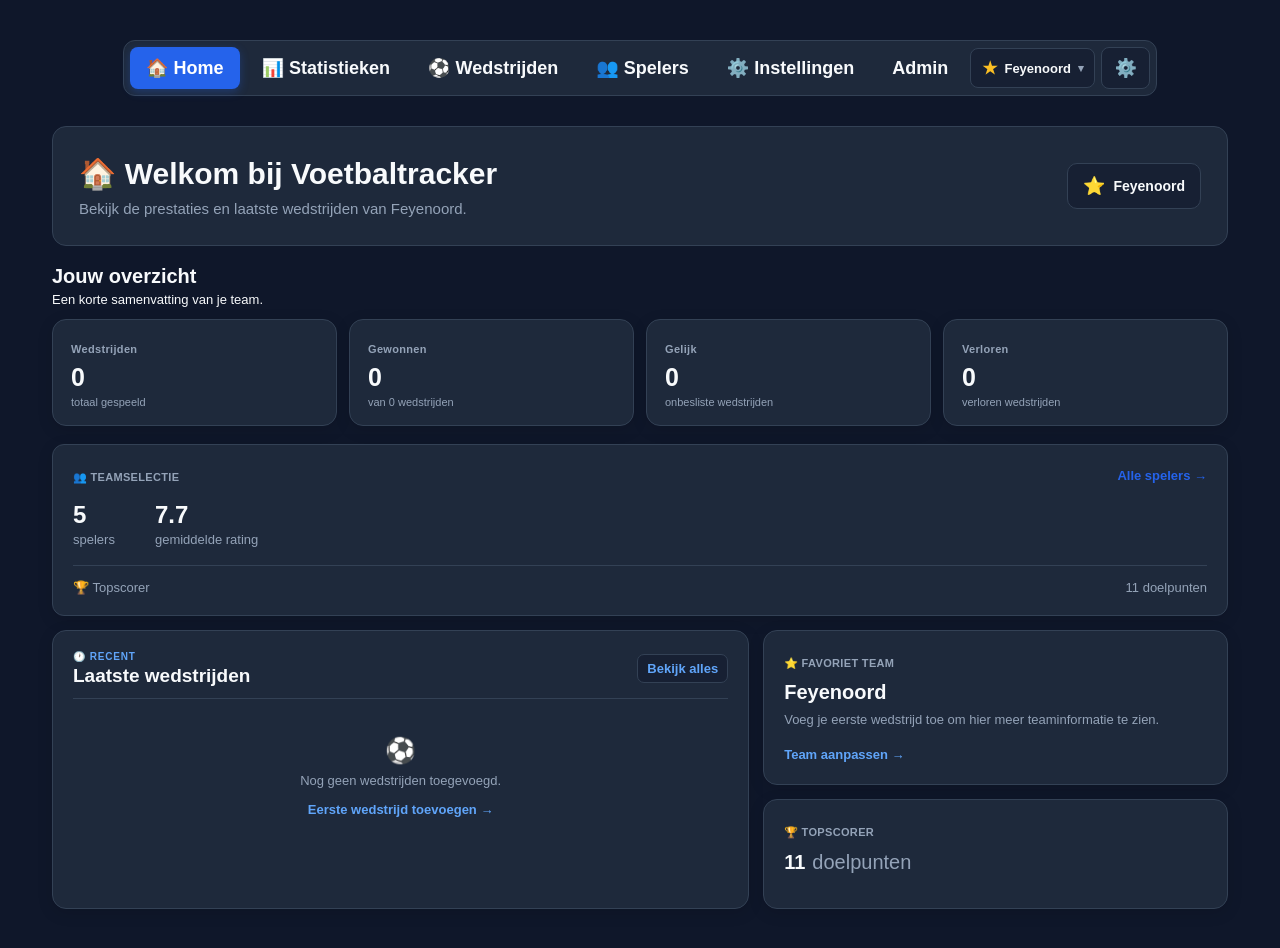
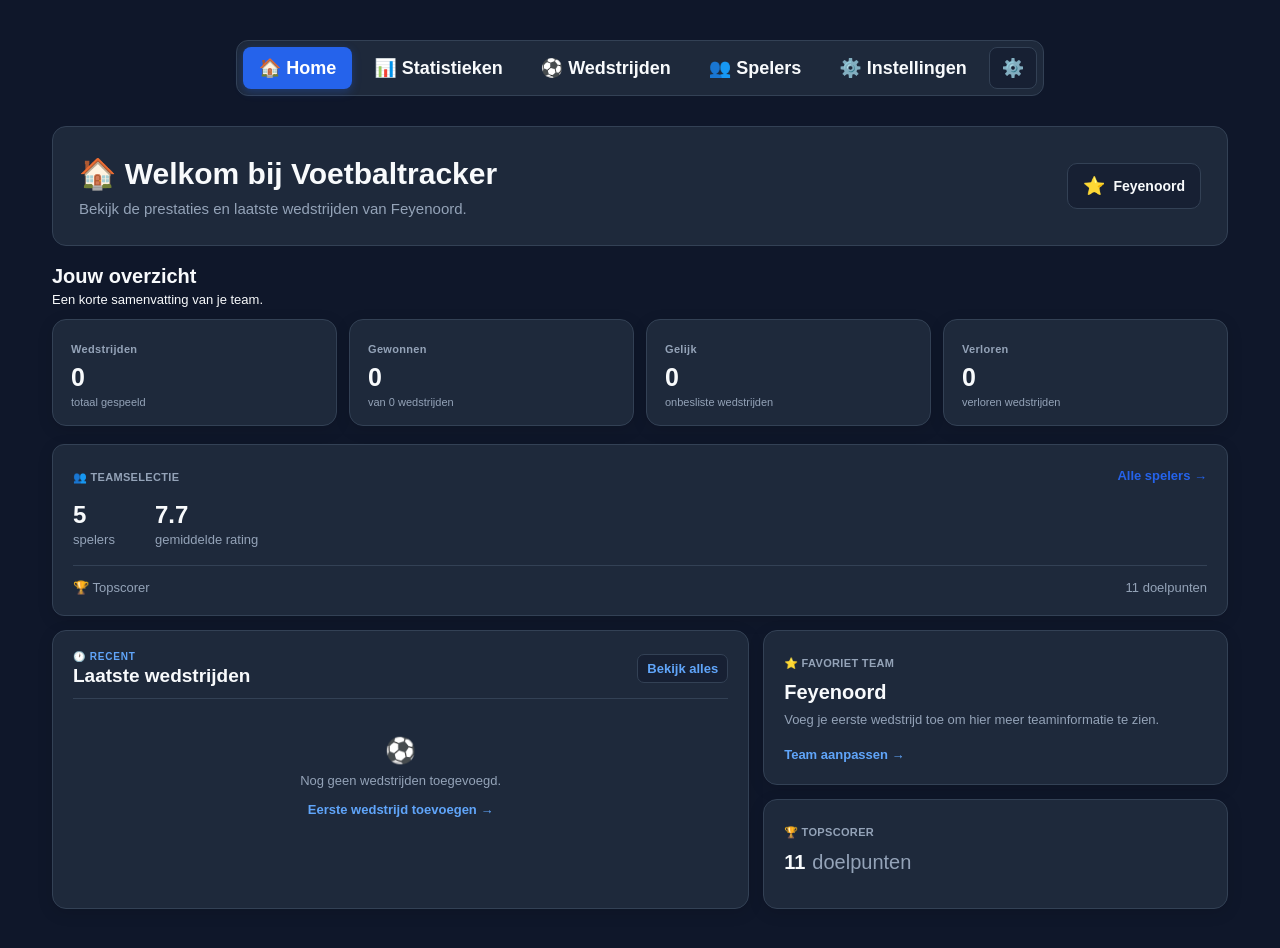
Before and after one commit to Ryan050409/simpel-design, a React (Vite) app: page / in a window 1280 px wide. Built offline with nearby package versions, Linux system fonts and the light colour scheme.

Commit message:
refactor: streamline profile menu functionality and remove unused team menu

```diff
--- a/src/App.tsx
+++ b/src/App.tsx
@@ -1,3 +1,4 @@
+
 import { useEffect, useRef, useState } from "react";
 import {
   BrowserRouter,
@@ -178,34 +179,12 @@ function App() {
     return localStorage.getItem("favoriteTeam") || "Feyenoord";
   });
 
-  const [showTeamMenu, setShowTeamMenu] = useState(false);
-  const favoriteMenuRef = useRef<HTMLDivElement>(null);
-
-  // Nieuw: state en ref voor het profielmenu.
   const [showProfileMenu, setShowProfileMenu] = useState(false);
   const [isLoggedIn, setIsLoggedIn] = useState(() => {
     return localStorage.getItem("demoLoggedIn") === "true";
   });
+
   const profileMenuRef = useRef<HTMLDivElement>(null);
-
-  useEffect(() => {
-    if (!showTeamMenu) return;
-
-    function handleOutsideClick(event: MouseEvent) {
-      if (
-        favoriteMenuRef.current &&
-        !favoriteMenuRef.current.contains(event.target as Node)
-      ) {
-        setShowTeamMenu(false);
-      }
-    }
-
-    document.addEventListener("mousedown", handleOutsideClick);
-
-    return () => {
-      document.removeEventListener("mousedown", handleOutsideClick);
-    };
-  }, [showTeamMenu]);
 
   const [theme, setTheme] = useState<"dark" | "light">(() => {
     const savedTheme = localStorage.getItem("theme");
@@ -278,9 +257,30 @@ function App() {
   useEffect(() => {
     localStorage.setItem("theme", theme);
   }, [theme]);
-  useEffect(()=> {
+
+  useEffect(() => {
     localStorage.setItem("demoLoggedIn", String(isLoggedIn));
   }, [isLoggedIn]);
+
+  useEffect(() => {
+    if (!showProfileMenu) return;
+
+    function handleOutsideClick(event: MouseEvent) {
+      if (
+        profileMenuRef.current &&
+        !profileMenuRef.current.contains(event.target as Node)
+      ) {
+        setShowProfileMenu(false);
+      }
+    }
+
+    document.addEventListener("mousedown", handleOutsideClick);
+
+    return () => {
+      document.removeEventListener("mousedown", handleOutsideClick);
+    };
+  }, [showProfileMenu]);
+
   return (
     <BrowserRouter>
       <div className={`app ${theme}`}>
@@ -295,48 +295,9 @@ function App() {
 
           <NavLink to="/instellingen">⚙️ Instellingen</NavLink>
 
-          {DEMO_USER.role === "admin" && <NavLink to="/admin">Admin</NavLink>}
-
-          <div className="favorite-menu" ref={favoriteMenuRef}>
-            <button
-              type="button"
-              className="favorite-menu-trigger"
-              aria-label={`Favoriete club: ${team}`}
-              aria-expanded={showTeamMenu}
-              aria-haspopup="true"
-              onClick={() => setShowTeamMenu((open) => !open)}
-            >
-              <span aria-hidden="true">★</span>
-              <span className="favorite-menu-current">{team}</span>
-              <span className="favorite-menu-chevron" aria-hidden="true">
-                {showTeamMenu ? "▴" : "▾"}
-              </span>
-            </button>
-
-            {showTeamMenu && (
-              <div className="favorite-menu-dropdown">
-                <p>Kies je favoriete club</p>
-
-                {teams.map((club) => (
-                  <button
-                    type="button"
-                    key={club.id}
-                    className={`favorite-menu-option ${
-                      team === club.name ? "selected" : ""
-                    }`}
-                    aria-pressed={team === club.name}
-                    onClick={() => {
-                      setTeam(club.name);
-                      setShowTeamMenu(false);
-                    }}
-                  >
-                    <span>{club.name}</span>
-                    {team === club.name && <span aria-hidden="true">★</span>}
-                  </button>
-                ))}
-              </div>
+          {isLoggedIn && DEMO_USER.role === "admin" && (
+            <NavLink to="/admin">Admin</NavLink>
           )}
-          </div>
 
           <div className="profile-menu" ref={profileMenuRef}>
             <button
@@ -353,7 +314,6 @@ function App() {
             {showProfileMenu && (
               <div className="profile-menu-dropdown">
                 <h3>Profiel en instellingen</h3>
-
 
                 <div className="profile-menu-section">
                   <strong>Profiel</strong>
@@ -392,6 +352,7 @@ function App() {
 
                 <div className="profile-menu-section">
                   <label htmlFor="profile-theme">Thema</label>
+
                   <select
                     id="profile-theme"
                     value={theme}
@@ -413,7 +374,10 @@ function App() {
                       key={club.id}
                       className="profile-team-option"
                       aria-pressed={team === club.name}
-                      onClick={() => setTeam(club.name)}
+                      onClick={() => {
+                        setTeam(club.name);
+                        setShowProfileMenu(false);
+                      }}
                     >
                       {club.name}
                       {team === club.name ? " ★" : ""}
@@ -421,7 +385,7 @@ function App() {
                   ))}
                 </div>
 
-                {DEMO_USER.role === "admin" && (
+                {isLoggedIn && DEMO_USER.role === "admin" && (
                   <NavLink
                     to="/admin"
                     onClick={() => setShowProfileMenu(false)}
@@ -438,7 +402,11 @@ function App() {
           <Route
             path="/"
             element={
-              <HomePage matches={matches} playerList={playerList} team={team} />
+              <HomePage
+                matches={matches}
+                playerList={playerList}
+                team={team}
+              />
             }
           />
 
@@ -492,7 +460,16 @@ function App() {
             }
           />
 
-          <Route path="/admin" element={<AdminPage role={DEMO_USER.role} />} />
+          <Route
+            path="/admin"
+            element={
+              isLoggedIn && DEMO_USER.role === "admin" ? (
+                <AdminPage role={DEMO_USER.role} />
+              ) : (
+                <Navigate to="/" replace />
+              )
+            }
+          />
         </Routes>
       </div>
     </BrowserRouter>
```
Lines whose indentation alone changed are shown as unchanged.
